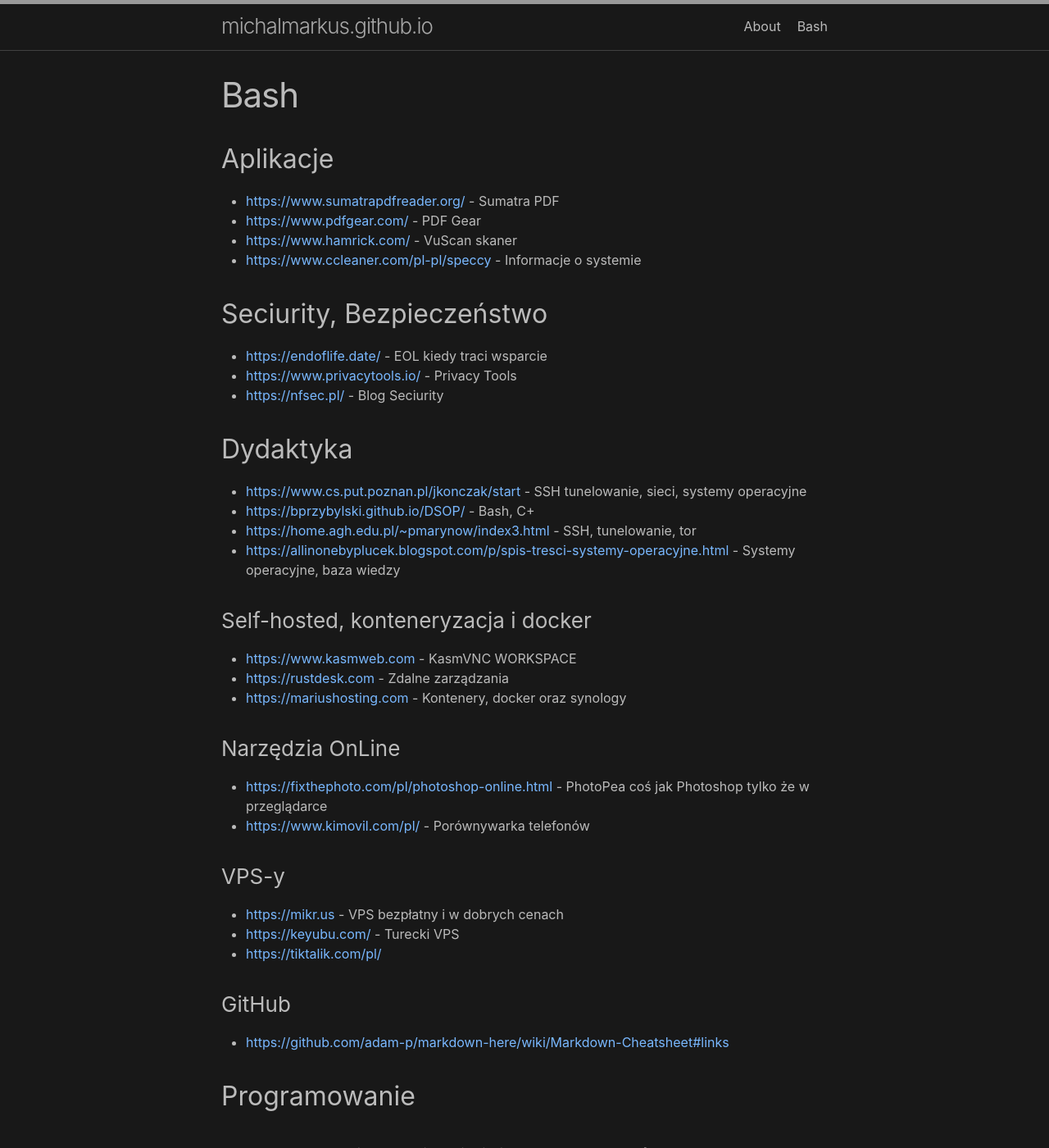
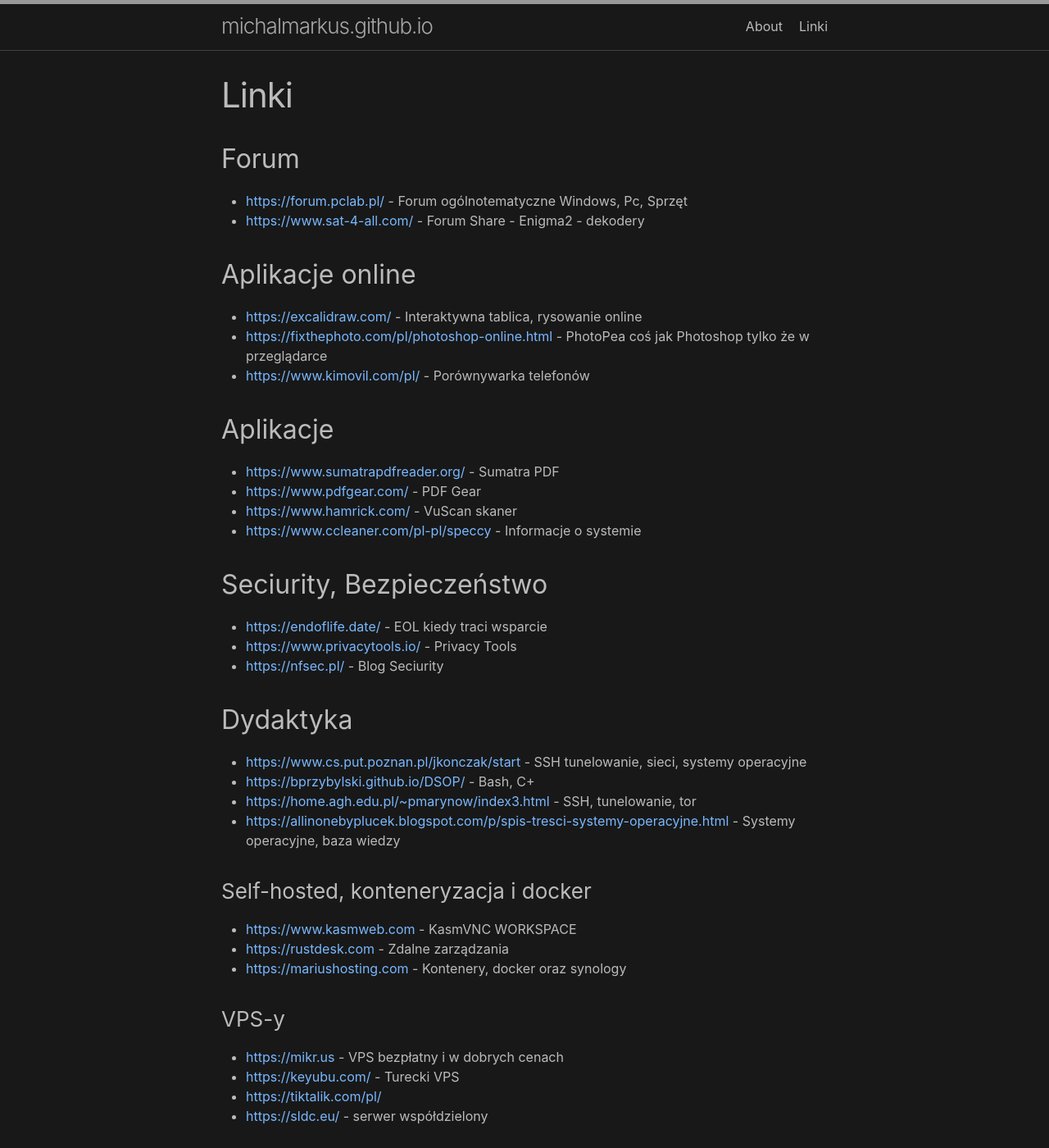
Before and after one commit to michalmarkus/michalmarkus.github.io, a Jekyll site: the page built from bash.md, in a window 1280 px wide and 1400 px high. Shown: the whole window at 82% size. Built offline with Jekyll 4.4.1, drawn with Linux system fonts in a browser that asks for light colours; some of the changed text lies outside the part shown.

Commit message:
Update bash.md

```diff
--- a/bash.md
+++ b/bash.md
@@ -1,8 +1,16 @@
 ---
 layout: page
-title: Bash
-permalink: /bash/
+title: Linki
+permalink: /Linki/
 ---
+## Forum
+- <https://forum.pclab.pl/> - Forum ogólnotematyczne Windows, Pc, Sprzęt
+- <https://www.sat-4-all.com/> - Forum Share - Enigma2 - dekodery
+
+## Aplikacje online
+- <https://excalidraw.com/> - Interaktywna tablica, rysowanie online
+- <https://fixthephoto.com/pl/photoshop-online.html> - PhotoPea coś jak Photoshop tylko że w przeglądarce
+- <https://www.kimovil.com/pl/> - Porównywarka telefonów
 
 ## Aplikacje
 - <https://www.sumatrapdfreader.org/> - Sumatra PDF
@@ -26,19 +34,16 @@ permalink: /bash/
 - <https://rustdesk.com> - Zdalne zarządzania
 - <https://mariushosting.com> - Kontenery, docker oraz synology
 
-### Narzędzia OnLine
-
-- <https://fixthephoto.com/pl/photoshop-online.html> - PhotoPea coś jak Photoshop tylko że w przeglądarce
-- <https://www.kimovil.com/pl/> - Porównywarka telefonów
-
 ### VPS-y
 
 - <https://mikr.us> - VPS bezpłatny i w dobrych cenach
 - <https://keyubu.com/> - Turecki VPS
 - <https://tiktalik.com/pl/>
+- <https://sldc.eu/> - serwer współdzielony
 
 ### GitHub
 - <https://github.com/adam-p/markdown-here/wiki/Markdown-Cheatsheet#links>
+- <https://gist.github.com/michalmarkus/385379c854e5d031f241c42d4476ce79> - Polecenia, komendy w linuksie
 
 
 ## Programowanie
```
